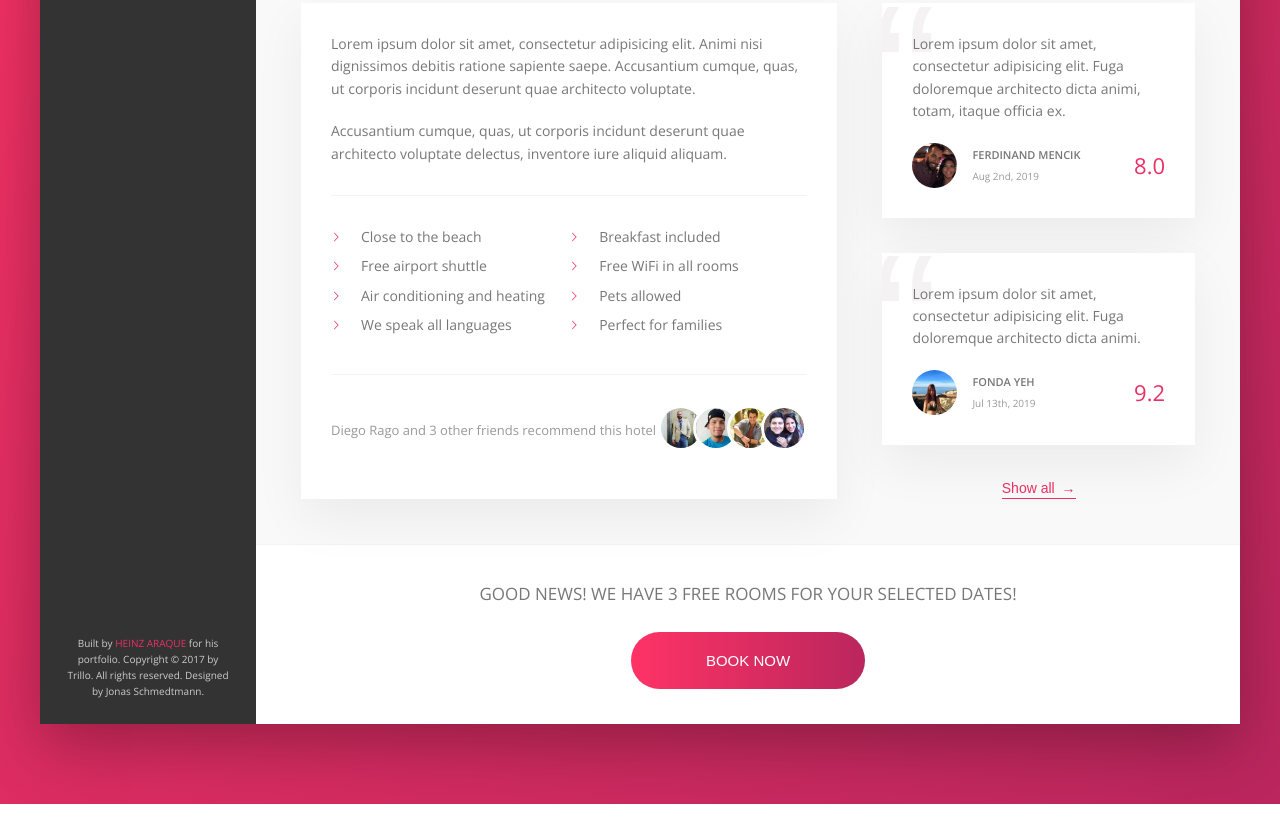
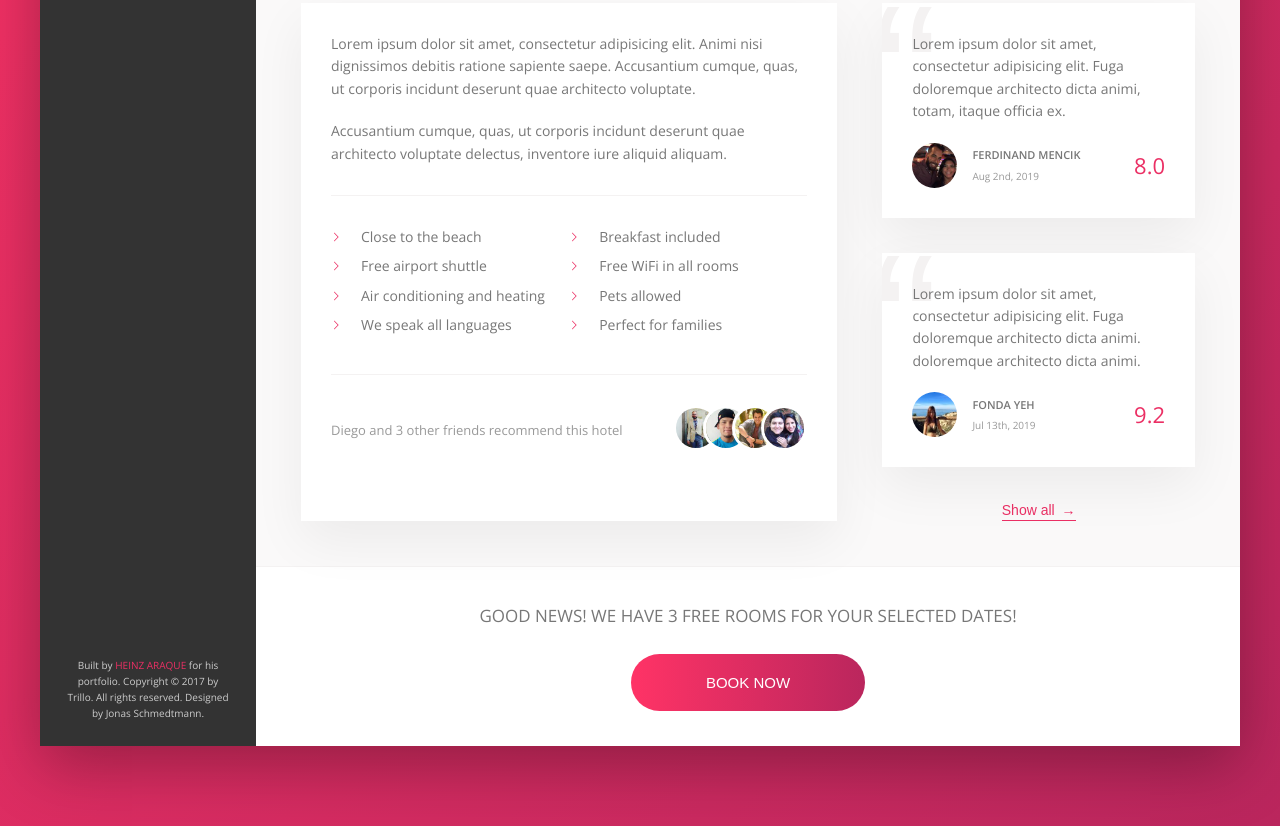
Before and after one commit to araqueheinz/Project-Trillo, a website: page index.html in a window 1280 px wide. Shown: the part 644-1470 px from the top of the page. Before the commit the page ends 1448 px from the top, so only its background shows below. Drawn offline with nearby package versions, Linux system fonts and the light colour scheme.

Commit message:
Queries done

```diff
--- a/index.html
+++ b/index.html
@@ -221,7 +221,7 @@
 
                             <div class="recommend">
                                 <div class="recommend__count">
-                                    Diego Rago and 3 other friends recommend this hotel
+                                    Diego and 3 other friends recommend this hotel
                                 </div>
 
                                 <div class="recommend__friends">
@@ -253,7 +253,7 @@
 
                             <figure class="review">
                                 <blockquote class="review__text">
-                                    Lorem ipsum dolor sit amet, consectetur adipisicing elit. Fuga doloremque architecto dicta animi.
+                                    Lorem ipsum dolor sit amet, consectetur adipisicing elit. Fuga doloremque architecto dicta animi. doloremque architecto dicta animi.
                                 </blockquote>
                                 <figcaption class="review__user">
                                     <img src="img/user-2.jpg" alt="user 2" class="review__photo">
--- a/sass/_base.scss
+++ b/sass/_base.scss
@@ -20,6 +20,13 @@
   --line: 1px solid var(--color-grey-light-2);
 }
 
+// Sass variables
+$bp-largest: 75em;     // 1200px
+$bp-large: 68.75em;    // 1100px
+$bp-medium: 57em;   // 912px
+$bp-small: 37.5em;     // 600px
+$bp-smallest: 31.25em; // 500px
+
 * {
   margin: 0;
   padding: 0;
@@ -34,6 +41,14 @@
 html {
   box-sizing: border-box;
   font-size: 62.5%; // 1rem = 10px, 10/16 * 100 = 62.5%
+
+  @media only screen and (max-width: $bp-large) {
+    font-size: 48%;
+  }
+
+  @media only screen and (max-width: $bp-smallest) {
+    font-size: 40%;
+  }
 }
 
 body {
--- a/sass/_components.scss
+++ b/sass/_components.scss
@@ -26,6 +26,12 @@
   flex: 0 0 40%;
   align-items: center;
   justify-content: center;
+
+  @media only screen and (max-width: $bp-smallest) {
+    order: 1;
+    flex: 0 0 100%;
+    background-color: var(--color-grey-light-2);
+  }
 
 
   &__input {
@@ -152,6 +158,11 @@
   list-style: none;
   margin-top: 3rem;
 
+  @media only screen and (max-width: $bp-medium) {
+    display: flex;
+    margin: 0;
+  }
+
   &__item::before {
     content: "";
     position: absolute;
@@ -171,6 +182,14 @@
 
     &:not(:last-child) {
       margin-bottom: 0.5rem;
+
+      @media only screen and (max-width: $bp-medium) {
+        margin: 0;
+      }
+    }
+
+    @media only screen and (max-width: $bp-medium) {
+      flex: 1;
     }
   }
 
@@ -195,6 +214,16 @@
     z-index: 1;
     display: flex;
     align-items: center;
+
+    @media only screen and (max-width: $bp-medium) {
+      justify-content: center;
+      padding: 2rem;
+    }
+
+    @media only screen and (max-width: $bp-small) {
+      flex-direction: column;
+      padding: 1.5rem .5rem;
+    }
   }
 
   &__icon {
@@ -202,6 +231,13 @@
     height: 1.75rem;
     margin-right: 2rem;
     fill: currentColor;
+
+    @media only screen and (max-width: $bp-small) {
+      margin-right: 0;
+      margin-bottom: .7rem;
+      width: 1.5rem;
+      height: 1.5rem;
+    }
   }
 }
 
@@ -214,6 +250,10 @@
   color: var(--color-grey-light-4);
   text-align: center;
   padding: 2.5rem;
+
+  @media only screen and (max-width: $bp-medium) {
+    display: none;
+  }
 
 
   &__link:link,
@@ -259,6 +299,16 @@
     text-transform: uppercase;
     letter-spacing: 0.1rem;
     padding: 1.5rem 3rem;
+
+    @media only screen and (max-width: $bp-small) {
+      font-size: 1.8rem;
+      padding: 1.25rem 2rem;
+    }
+
+    @media only screen and (max-width: $bp-smallest) {
+      font-size: 1.2rem;
+      padding: 1rem 1rem;
+    }
   }
 
   &__stars {
@@ -271,6 +321,11 @@
     width: 1.75rem;
     height: 1.75rem;
     fill: var(--color-primary);
+
+    @media only screen and (max-width: $bp-smallest) {
+      width: 1rem;
+      height: 1rem;
+    }
   }
 
   &__location {
@@ -294,12 +349,20 @@
     flex-direction: column;
     align-items: center;
     justify-content: center;
+
+    @media only screen and (max-width: $bp-small) {
+      padding: 0 1.5rem;
+    }
   }
 
   &__rating-average {
     font-size: 2.25rem;
     font-weight: 200;
     margin-bottom: -0.3rem;
+
+    @media only screen and (max-width: $bp-small) {
+      font-size: 1.8rem;
+    }
   }
 
   &__rating-count {
@@ -307,6 +370,9 @@
     text-transform: uppercase;
     flex: 1;
 
+    @media only screen and (max-width: $bp-small) {
+      font-size: .5rem;
+    }
   }
 }
 
@@ -443,8 +509,13 @@
     border-radius: 50%;
     border: 3px solid #fff;
 
+    @media only screen and (max-width: $bp-small) {
+      height: 3rem;
+      width: 3rem;
+    }
+
     &:not(:last-child) {
-      margin-right: -1.5rem;
+      margin-right: -2rem;
     }
   }
 }
@@ -460,6 +531,11 @@
   margin-bottom: 3.5rem;
   position: relative;
   overflow: hidden;
+
+   @media only screen and (max-width: $bp-medium) {
+      padding: 2rem;
+      margin-bottom: 3rem;
+    }
 
   &__text {
     margin-bottom: 2rem;
@@ -524,6 +600,10 @@
   padding: 3.5rem 0;
   text-align: center;
 
+  @media only screen and (max-width: $bp-medium) {
+    padding: 2.5rem 0;
+  }
+
   &__book-now {
     font-size: 1.7rem;
     font-weight: 300;
--- a/sass/_layout.scss
+++ b/sass/_layout.scss
@@ -5,6 +5,12 @@
   box-shadow: var(--shadow-dark);
 
   min-height: 50rem;
+
+  @media only screen and (max-width: $bp-largest) {
+    margin: 0;
+    max-width: 100%;
+    width: 100%;
+  }
 }
 
 
@@ -18,10 +24,20 @@
   display: flex;
   justify-content: space-between;
   align-items: center;
+
+  @media only screen and (max-width: $bp-smallest) {
+    flex-wrap: wrap;
+    align-content: space-around;
+    height: 11rem;
+  }
 }
 
 .content {
   display: flex;
+
+  @media only screen and (max-width: $bp-medium) {
+    flex-direction: column;
+  }
 }
 
 .sidebar {
@@ -58,6 +74,18 @@
   padding: 4.5rem;
   background-color: var(--color-grey-light-1);
   border-bottom: var(--line);
+
+  @media only screen and (max-width: $bp-medium) {
+    padding: 3rem;
+  }
+
+  @media only screen and (max-width: $bp-small) {
+    flex-direction: column;
+  }
+
+  @media only screen and (max-width: $bp-smallest) {
+    padding: 1rem;
+  }
 }
 
 .description {
@@ -75,6 +103,16 @@
 
   flex: 0 0 60%;
   margin-right: 4.5rem;
+
+   @media only screen and (max-width: $bp-medium) {
+    padding: 2rem;
+    margin-right: 3rem;
+  }
+
+  @media only screen and (max-width: $bp-small) {
+    margin-right: 0;
+    margin-bottom: 3rem;
+  }
 }
 
 .user-reviews {
```
Also changed, not shown: css/style.css.
